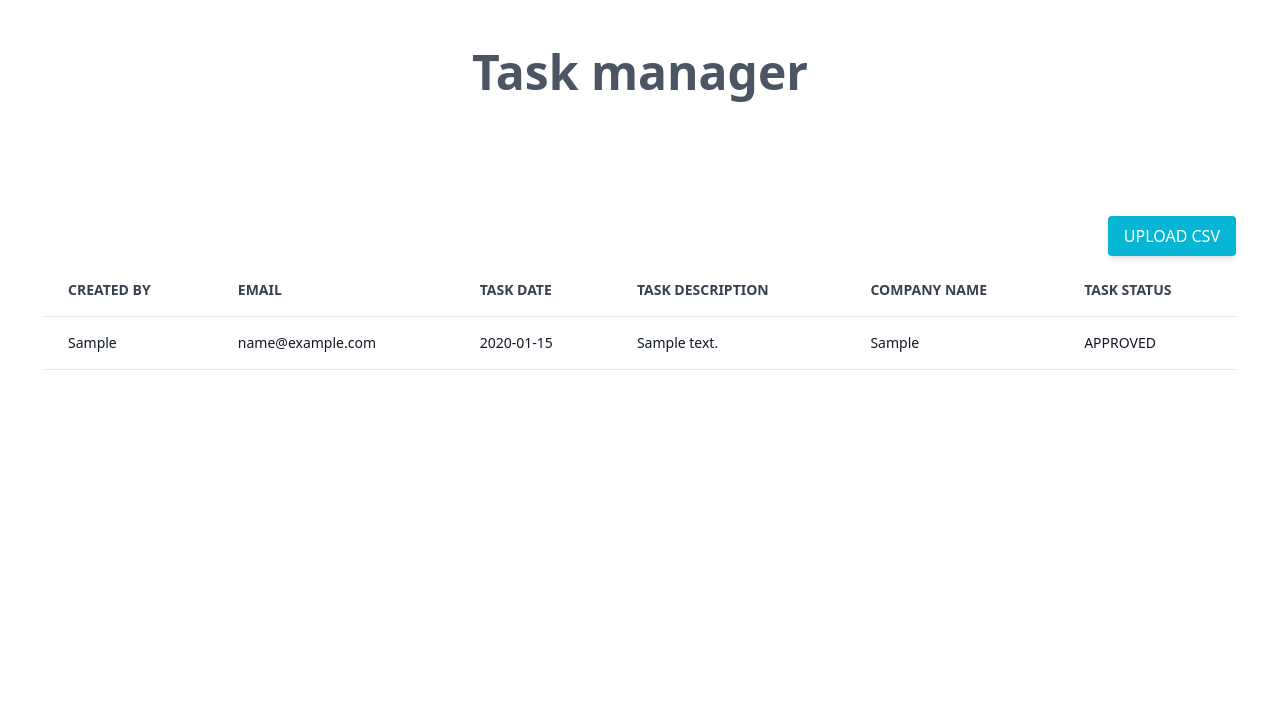
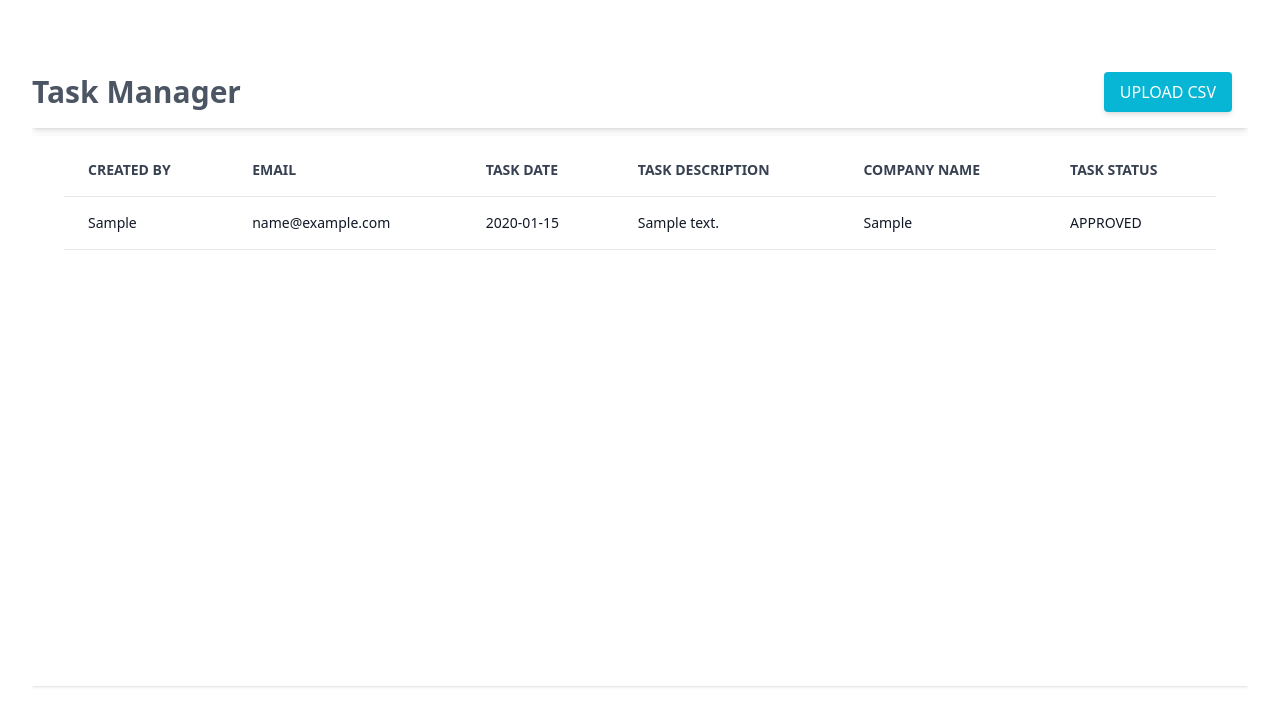
Before and after one commit to Signolteam/coding-challenges, a Django app: page / in a window 1280 px wide. Shown: the top 726 px of the page. Run offline with Django 4.2, Linux system fonts and the light colour scheme; tables that the repository leaves empty hold one stand-in row (values such as "Sample post"); some libraries are stand-ins or nearby versions.

Commit message:
UI table corrections

```diff
--- a/tasks/templates/tasks/tasks.html
+++ b/tasks/templates/tasks/tasks.html
@@ -2,21 +2,25 @@
 {% load static %}
 {% block content %}
 <script src="{% static 'tasks/tasks.js' %}"></script>
-<section class="text-gray-600 body-font overflow-hidden m-6">
-  <h1 class="text-5xl font-bold text-center p-6">Task manager</h1>
-  <div class="container px-5 py-24 mx-auto">
-    <form onchange="submit()" class="flex justify-end" action="{% url 'tasks:csv'%}" method="POST" enctype="multipart/form-data">
+<section class="text-gray-600 body-font overflow-hidden m-8">
+  <div class="container py-8 mx-auto">
+  <div class="flex flex-wrap items-center shadow-md -mt-2">
+    <div class="w-1/2">
+      <h1 class="font-bold text-3xl">Task Manager</h1>
+    </div>
+    <form onchange="submit()" class="w-1/2 flex justify-end" action="{% url 'tasks:csv'%}" method="POST" enctype="multipart/form-data">
       {% csrf_token %}
-      <label class="rounded shadow-md bg-cyan-500 px-4 py-2 text-white z-10 cursor-pointer hover:bg-cyan-700 ease-in-out duration-200" for="upload-csv">
+      <label class="rounded shadow-md bg-cyan-500 m-4 px-4 py-2 text-white z-10 cursor-pointer hover:bg-cyan-700 ease-in-out duration-200" for="upload-csv">
         UPLOAD CSV
       </label>
       <input class="opacity-0 absolute -z-1" name="upload-csv" type="file" id="upload-csv" accept=".csv">
     </form>
-    <div class="flex flex-col">
-      <div class="overflow-x-auto sm:-mx-6 lg:-mx-8">
-        <div class="py-2 inline-block min-w-full sm:px-6 lg:px-8">
+  </div>
+    <div class="flex flex-col mt-2">
+      <div class="shadow overflow-auto h-[550px]">
+        <div class="py-2 inline-block min-w-full px-8">
           <div class="overflow-hidden">
-            <table class="min-w-full">
+            <table class="table-fixed min-w-full">
               <thead class="border-b text-sm font-medium text-gray-700 text-left">
                 <tr>
                   <th scope="col" class="px-6 py-4">
@@ -42,22 +46,22 @@
               <tbody>
               {% for task in tasks %}
               <tr class="bg-white border-b">
-                <td class="px-6 py-4 whitespace-nowrap text-sm font-medium text-gray-900">
+                <td class="px-6 py-4 text-sm font-medium text-gray-900">
                   {{task.created_by}}
                 </td>
-                <td class="text-sm text-gray-900 font-light px-6 py-4 whitespace-nowrap">
+                <td class="text-sm text-gray-900 font-light px-6 py-4">
                   {{task.email}}
                 </td>
-                <td class="text-sm text-gray-900 font-light px-6 py-4 whitespace-nowrap">
+                <td class="text-sm text-gray-900 font-light px-6 py-4">
                   {{task.completed_by|date:'Y-m-d'}}
                 </td>
-                <td class="text-sm text-gray-900 font-light px-6 py-4 whitespace-nowrap">
+                <td class="text-sm text-gray-900 font-light px-6 py-4 w-30">
                   {{task.description}}
                 </td>
-                <td class="text-sm text-gray-900 font-light px-6 py-4 whitespace-nowrap">
+                <td class="text-sm text-gray-900 font-light px-6 py-4">
                   {{task.company}}
                 </td>
-                <td class="text-sm text-gray-900 font-light px-6 py-4 whitespace-nowrap">
+                <td class="text-sm text-gray-900 font-light px-6 py-4">
                   {{task.status}}
                 </td>
               </tr>
--- a/tasks/views.py
+++ b/tasks/views.py
@@ -12,7 +12,7 @@ class TaskView(viewsets.ModelViewSet):
 
 
 class TaskViewGeneric(generic.ListView):
-    paginate_by = 25
+    paginate_by = 500
     template_name = 'tasks/tasks.html'
     context_object_name = 'tasks'
 
--- a/templates/base.html
+++ b/templates/base.html
@@ -6,6 +6,7 @@
     <meta charset="UTF-8">
     <meta http-equiv="X-UA-Compatible" content="IE=edge">
     <meta name="viewport" content="width=device-width, initial-scale=1.0">
+    <link rel="shortcut icon" type="image/png" href="{% static 'favicon.png' %}"/>
     {% tailwind_css %}
 </head>
 <body>
```
Also changed, not shown: README.md.
